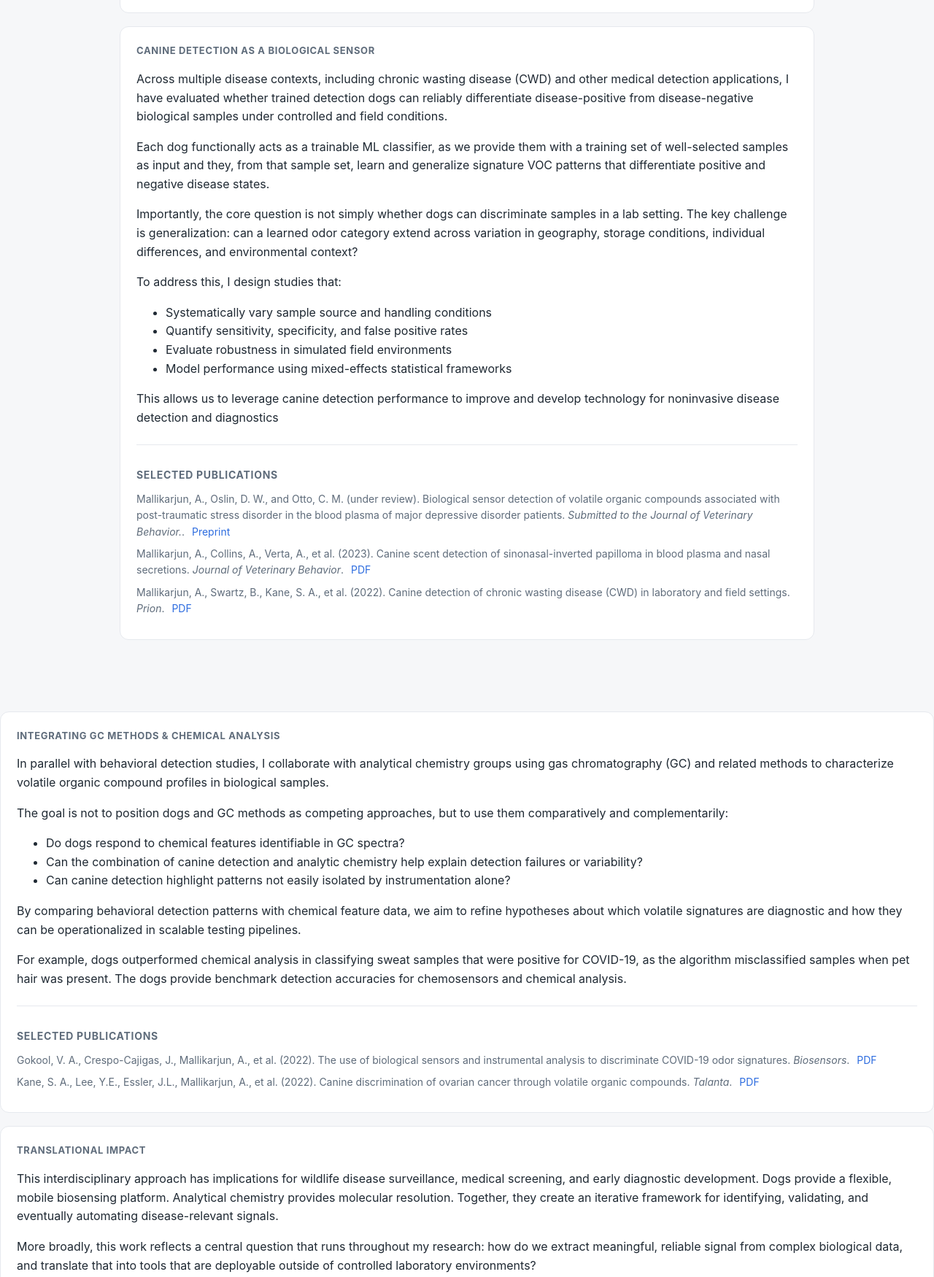
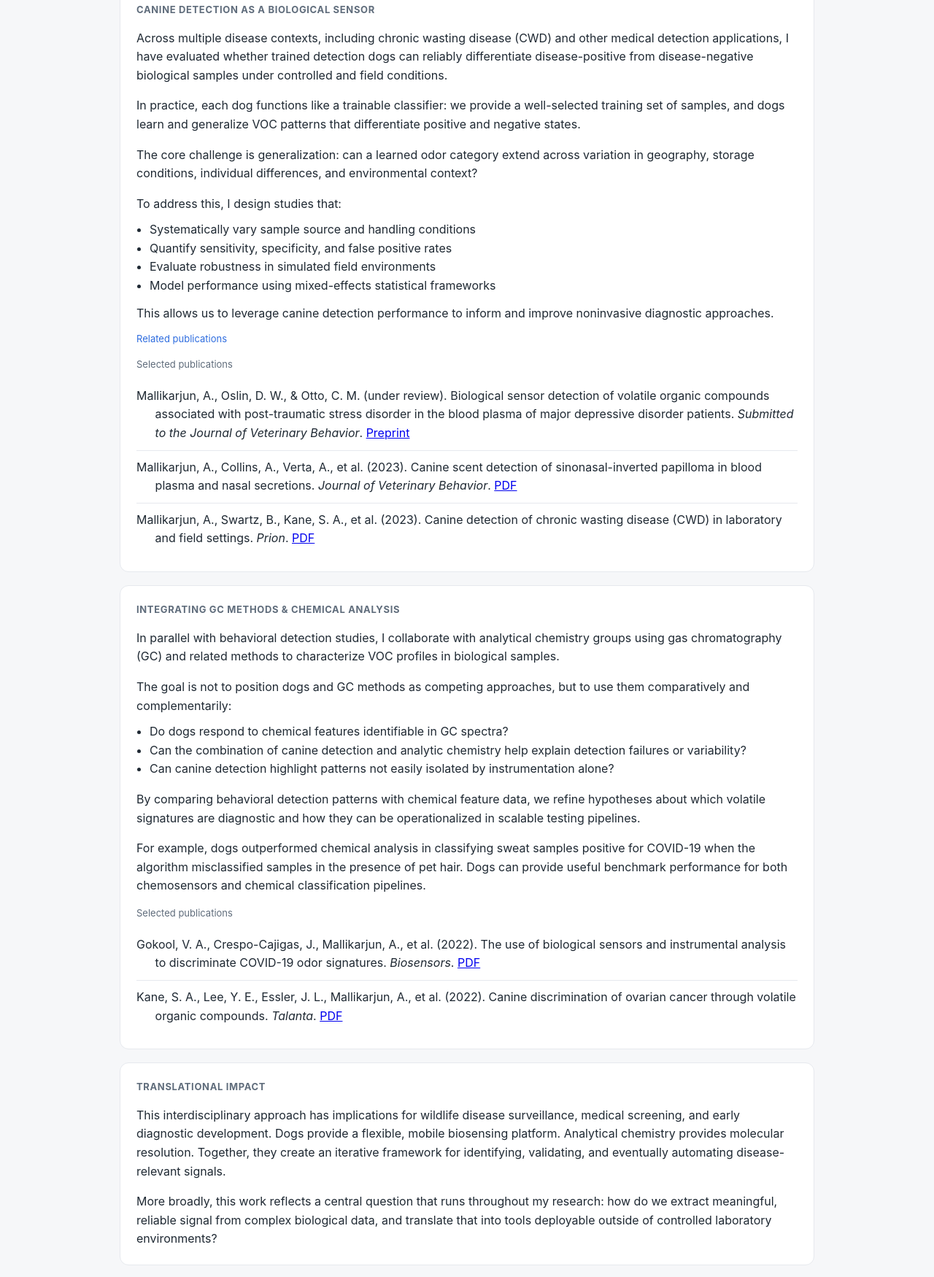
Before and after one commit to avmalli/avmalli.github.io, a plain HTML site: page projects/biosensors.html in a window 1280 px wide. Shown: the part 583-2333 px from the top of the page at 73% size. Drawn offline with Linux system fonts and the light colour scheme.

Commit message:
Update biosensors.html for improved structure and links

```diff
--- a/projects/biosensors.html
+++ b/projects/biosensors.html
@@ -2,8 +2,9 @@
 <html lang="en">
 <head>
   <meta charset="UTF-8">
+  <meta name="viewport" content="width=device-width, initial-scale=1">
   <title>Biosensors | Amritha Mallikarjun</title>
-  <link rel="stylesheet" href="../styles.css">
+  <link rel="stylesheet" href="/styles.css">
 </head>
 
 <body>
@@ -12,167 +13,178 @@
     <header>
       <div class="name">Amritha Mallikarjun, Ph.D.</div>
       <nav>
-        <a href="../index.html">Home</a>
-        <a href="../publications.html">Publications</a>
-        <a href="../projects.html">Projects</a>
-        <a href="../cv.html">CV</a>
-        <a href="../contact.html">Contact</a>
+        <a href="/index.html">Home</a>
+        <a href="/publications.html">Publications</a>
+        <a href="/projects.html" class="active">Projects</a>
+        <a href="/cv.html">CV</a>
+        <a href="/contact.html">Contact</a>
       </nav>
     </header>
 
-    <section class="hero-small">
-      <h1>Biosensors </h1>
-      <p>
-        Interdisciplinary research using trained detection dogs and analytical chemistry methods to characterize volatile signatures of disease and develop scalable diagnostic tools.
+    <h1>Biosensors</h1>
+    <p class="subhead">
+      Interdisciplinary research using trained detection dogs and analytical chemistry methods to characterize
+      volatile signatures of disease and develop scalable diagnostic tools.
     </p>
-    </section>
 
     <div class="section">
-
       <h2>Overview</h2>
 
       <p>
-        One major aspect of my research examines the use of volatile organic compound (VOC) biosensors for noninvasive detection and diagnostics. Due to their trainability and olfaction capabilities (detection thresholds at parts per trillion), dogs serve as excellent biosensors for disease, infection, or physiological states. Rather than treating this solely as an interesting behavioral phenomenon, I approach it as a systems problem: how can we rigorously characterize, validate, and translate these detection capabilities?
+        One major aspect of my research examines the use of volatile organic compound (VOC) biosensors for noninvasive
+        detection and diagnostics. Due to their trainability and olfaction capabilities (detection thresholds at parts
+        per trillion), dogs serve as excellent biosensors for disease, infection, or physiological states.
       </p>
 
       <p>
-        This work integrates behavioral experimentation, statistical modeling, and analytical chemistry to better understand odor signatures and their potential diagnostic value.
+        Rather than treating this solely as a behavioral phenomenon, I approach it as a systems problem: how can we
+        rigorously characterize, validate, and translate these detection capabilities?
       </p>
 
+      <p style="margin:0;">
+        This work integrates behavioral experimentation, statistical modeling, and analytical chemistry to better understand
+        odor signatures and their potential diagnostic value.
+      </p>
     </div>
 
     <div class="section">
-
-      <h2>Canine Detection as a Biological Sensor</h2>
+      <h2>Canine detection as a biological sensor</h2>
 
       <p>
-        Across multiple disease contexts, including chronic wasting disease (CWD) and other medical detection applications, I have evaluated whether trained detection dogs can reliably differentiate disease-positive from disease-negative biological samples under controlled and field conditions.
-      </p>
-
-
-      <p>
-        Each dog functionally acts as a trainable ML classifier, as we provide them with a training set of well-selected samples as input and they, from that sample set, learn and generalize signature VOC patterns that differentiate positive and negative disease states.
+        Across multiple disease contexts, including chronic wasting disease (CWD) and other medical detection applications,
+        I have evaluated whether trained detection dogs can reliably differentiate disease-positive from disease-negative
+        biological samples under controlled and field conditions.
       </p>
 
       <p>
-        Importantly, the core question is not simply whether dogs can discriminate samples in a lab setting.
-        The key challenge is generalization: can a learned odor category extend across variation in geography, storage conditions,
+        In practice, each dog functions like a trainable classifier: we provide a well-selected training set of samples,
+        and dogs learn and generalize VOC patterns that differentiate positive and negative states.
+      </p>
+
+      <p>
+        The core challenge is generalization: can a learned odor category extend across variation in geography, storage conditions,
         individual differences, and environmental context?
       </p>
 
-      <p>
-        To address this, I design studies that:
-      </p>
+      <p style="margin-bottom:10px;">To address this, I design studies that:</p>
 
-      <ul>
+      <ul style="margin:0; padding-left:18px;">
         <li>Systematically vary sample source and handling conditions</li>
         <li>Quantify sensitivity, specificity, and false positive rates</li>
         <li>Evaluate robustness in simulated field environments</li>
         <li>Model performance using mixed-effects statistical frameworks</li>
       </ul>
 
-      <p>
-        This allows us to leverage canine detection performance to improve and develop technology for noninvasive disease detection and diagnostics
+      <p style="margin-top:12px; margin-bottom:0;">
+        This allows us to leverage canine detection performance to inform and improve noninvasive diagnostic approaches.
       </p>
 
+      <div class="links" style="margin-top:12px;">
+        <a href="/publications.html">Related publications</a>
+      </div>
 
-      <div class="project-links">
-    <h3>Selected publications</h3>
-    <ul class="paper-links">
-      <li>
-        Mallikarjun, A., Oslin, D. W., and Otto, C. M. (under review).
+      <p class="note" style="margin-top:14px; margin-bottom:10px;">Selected publications</p>
+
+      <ul class="publist">
+        <li class="pub">
+          <p class="citation">
+            Mallikarjun, A., Oslin, D. W., &amp; Otto, C. M. (under review).
             Biological sensor detection of volatile organic compounds associated with post-traumatic stress disorder
             in the blood plasma of major depressive disorder patients.
-        <em>Submitted to the Journal of Veterinary Behavior.</em>.
-        <a href="../mallikarjun-oslin-otto-preprint.pdf" target="_blank">Preprint</a>
+            <em>Submitted to the Journal of Veterinary Behavior</em>.
+            <a href="/mallikarjun-oslin-otto-preprint.pdf" target="_blank" rel="noopener">Preprint</a>
+          </p>
         </li>
-      <li>
+
+        <li class="pub">
+          <p class="citation">
             Mallikarjun, A., Collins, A., Verta, A., et al. (2023).
             Canine scent detection of sinonasal-inverted papilloma in blood plasma and nasal secretions.
             <em>Journal of Veterinary Behavior</em>.
-        <a href="../mallikarjun-collins-verta-2023.pdf" target="_blank">PDF</a>
+            <a href="/mallikarjun-collins-verta-2023.pdf" target="_blank" rel="noopener">PDF</a>
+          </p>
         </li>
-      <li>
-        Mallikarjun, A., Swartz, B., Kane, S. A., et al. (2022).
+
+        <li class="pub">
+          <p class="citation">
+            Mallikarjun, A., Swartz, B., Kane, S. A., et al. (2023).
             Canine detection of chronic wasting disease (CWD) in laboratory and field settings.
             <em>Prion</em>.
-        <a href="../mallikarjun-swartz-kane-2023.pdf" target="_blank">PDF</a>
+            <a href="/mallikarjun-swartz-kane-2023.pdf" target="_blank" rel="noopener">PDF</a>
+          </p>
         </li>
-
-
       </ul>
-
-    </div>
-
-    </div>
-
     </div>
 
     <div class="section">
-
-      <h2>Integrating GC Methods & Chemical Analysis</h2>
+      <h2>Integrating GC methods &amp; chemical analysis</h2>
 
       <p>
-        In parallel with behavioral detection studies, I collaborate with analytical chemistry groups using gas chromatography (GC) and related methods to characterize volatile organic compound profiles in biological samples.
+        In parallel with behavioral detection studies, I collaborate with analytical chemistry groups using gas chromatography (GC)
+        and related methods to characterize VOC profiles in biological samples.
       </p>
 
-      <p>
+      <p style="margin-bottom:10px;">
         The goal is not to position dogs and GC methods as competing approaches, but to use them comparatively and complementarily:
       </p>
 
-      <ul>
+      <ul style="margin:0; padding-left:18px;">
         <li>Do dogs respond to chemical features identifiable in GC spectra?</li>
         <li>Can the combination of canine detection and analytic chemistry help explain detection failures or variability?</li>
         <li>Can canine detection highlight patterns not easily isolated by instrumentation alone?</li>
       </ul>
 
       <p>
-        By comparing behavioral detection patterns with chemical feature data, we aim to refine hypotheses about which volatile signatures are diagnostic and how they can be operationalized in scalable testing pipelines.
+        By comparing behavioral detection patterns with chemical feature data, we refine hypotheses about which volatile signatures are
+        diagnostic and how they can be operationalized in scalable testing pipelines.
       </p>
 
-      <p>
-      For example, dogs outperformed chemical analysis in classifying sweat samples that
-      were positive for COVID-19, as the algorithm misclassified samples when pet hair was present.
-      The dogs provide benchmark detection accuracies for chemosensors and chemical analysis.
+      <p style="margin-bottom:0;">
+        For example, dogs outperformed chemical analysis in classifying sweat samples positive for COVID-19 when the algorithm
+        misclassified samples in the presence of pet hair. Dogs can provide useful benchmark performance for both chemosensors and
+        chemical classification pipelines.
       </p>
 
-      <div class="project-links">
-    <h3>Selected publications</h3>
-    <ul class="paper-links">
-      <li>
+      <p class="note" style="margin-top:14px; margin-bottom:10px;">Selected publications</p>
+
+      <ul class="publist">
+        <li class="pub">
+          <p class="citation">
             Gokool, V. A., Crespo-Cajigas, J., Mallikarjun, A., et al. (2022).
             The use of biological sensors and instrumental analysis to discriminate COVID-19 odor signatures.
             <em>Biosensors</em>.
-        <a href="../gokool-crespo-mallikarjun-2022.pdf" target="_blank">PDF</a>
+            <a href="/gokool-crespo-mallikarjun-2022.pdf" target="_blank" rel="noopener">PDF</a>
+          </p>
         </li>
-      <li>
-        Kane, S. A., Lee, Y.E., Essler, J.L., Mallikarjun, A., et al. (2022).
+
+        <li class="pub">
+          <p class="citation">
+            Kane, S. A., Lee, Y. E., Essler, J. L., Mallikarjun, A., et al. (2022).
             Canine discrimination of ovarian cancer through volatile organic compounds.
             <em>Talanta</em>.
-        <a href="../kane-lee-essler-mallikarjun-2022.pdf" target="_blank">PDF</a>
+            <a href="/kane-lee-essler-mallikarjun-2022.pdf" target="_blank" rel="noopener">PDF</a>
+          </p>
         </li>
-
       </ul>
     </div>
 
-    </div>
-
     <div class="section">
-
-      <h2>Translational Impact</h2>
+      <h2>Translational impact</h2>
 
       <p>
-        This interdisciplinary approach has implications for wildlife disease surveillance, medical screening, and early diagnostic development. Dogs provide a flexible, mobile biosensing platform. Analytical chemistry provides molecular resolution. Together, they create an iterative framework for identifying, validating, and eventually automating disease-relevant signals.
+        This interdisciplinary approach has implications for wildlife disease surveillance, medical screening, and early diagnostic development.
+        Dogs provide a flexible, mobile biosensing platform. Analytical chemistry provides molecular resolution. Together, they create an iterative
+        framework for identifying, validating, and eventually automating disease-relevant signals.
       </p>
 
-      <p>
-        More broadly, this work reflects a central question that runs throughout my research: how do we extract meaningful, reliable signal from complex biological data, and translate that into tools that are deployable outside of controlled laboratory environments?
+      <p style="margin:0;">
+        More broadly, this work reflects a central question that runs throughout my research: how do we extract meaningful, reliable signal from
+        complex biological data, and translate that into tools deployable outside of controlled laboratory environments?
       </p>
-
     </div>
 
     <footer>
-      © Amritha Mallikarjun
+      © 2026 Amritha Mallikarjun · Philadelphia, PA
     </footer>
 
   </div>
```
Lines whose indentation alone changed are shown as unchanged.
